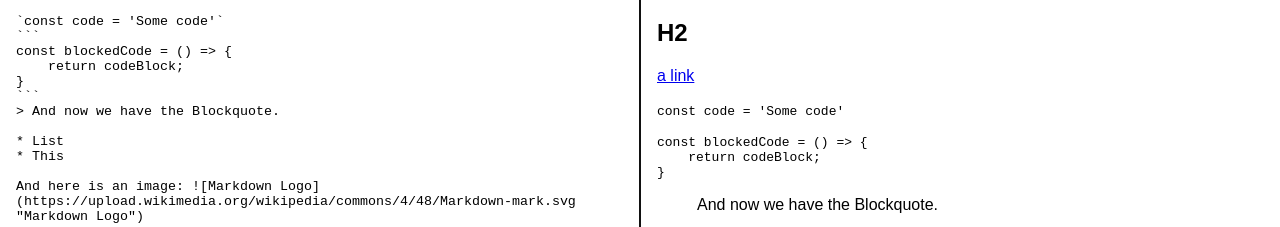
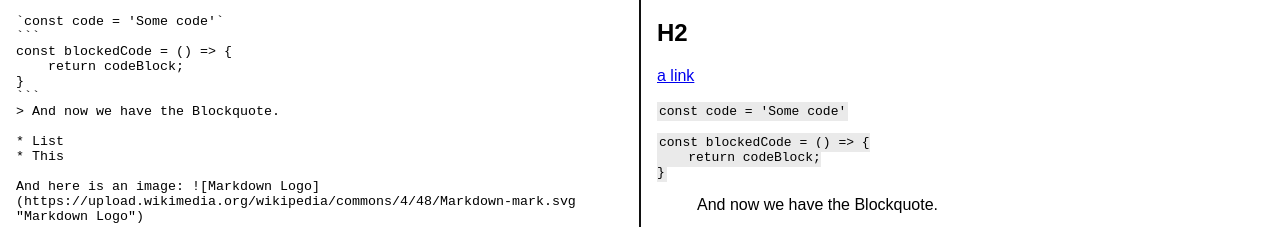
Before and after one commit to OnlinePseudonym/markdown_previewer, a React app: page / in a window 1280 px wide. Shown: the part 77-304 px from the top of the page. Built offline with nearby package versions, Linux system fonts and the light colour scheme.

```diff
--- a/src/index.css
+++ b/src/index.css
@@ -9,6 +9,11 @@
   margin: 0;
   padding: 0;
   font-family: sans-serif;
+}
+
+code {
+  background: #eaeaea;
+  padding: 2px;
 }
 
 .app-container {
```
